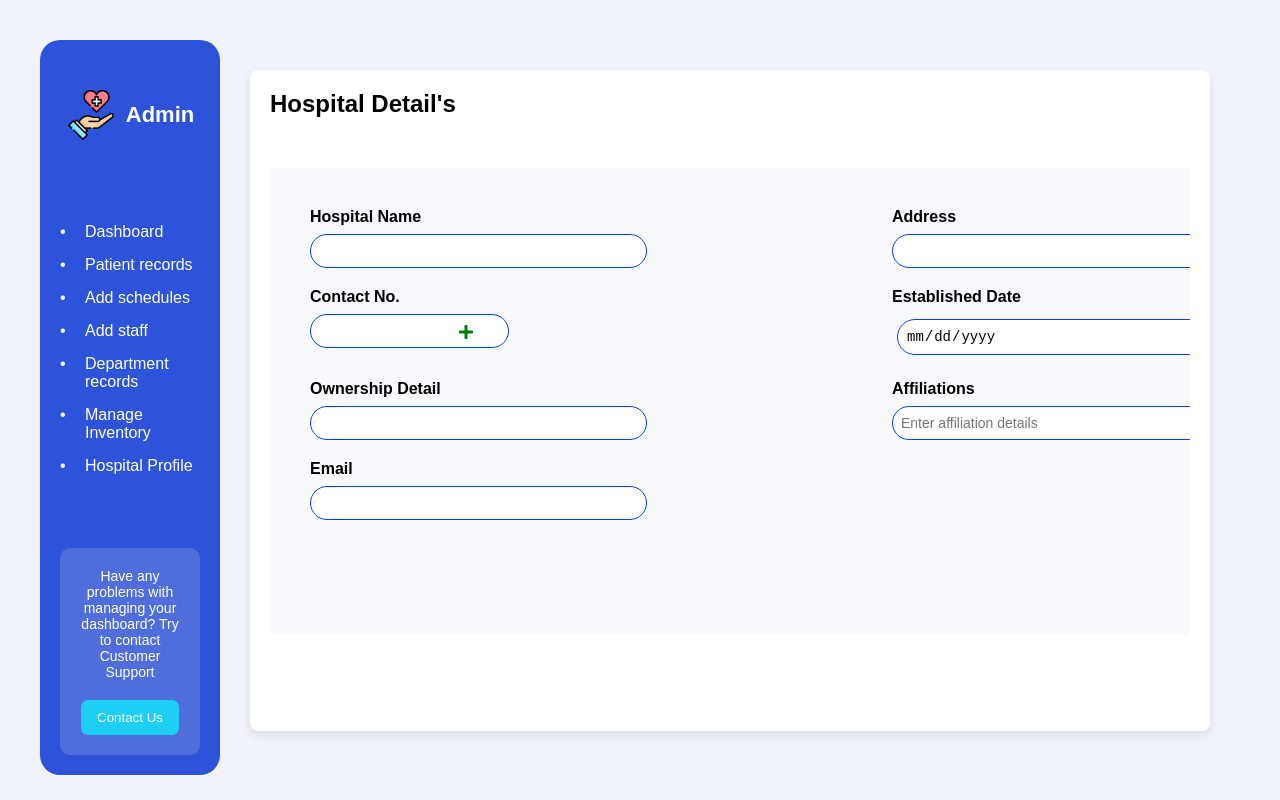
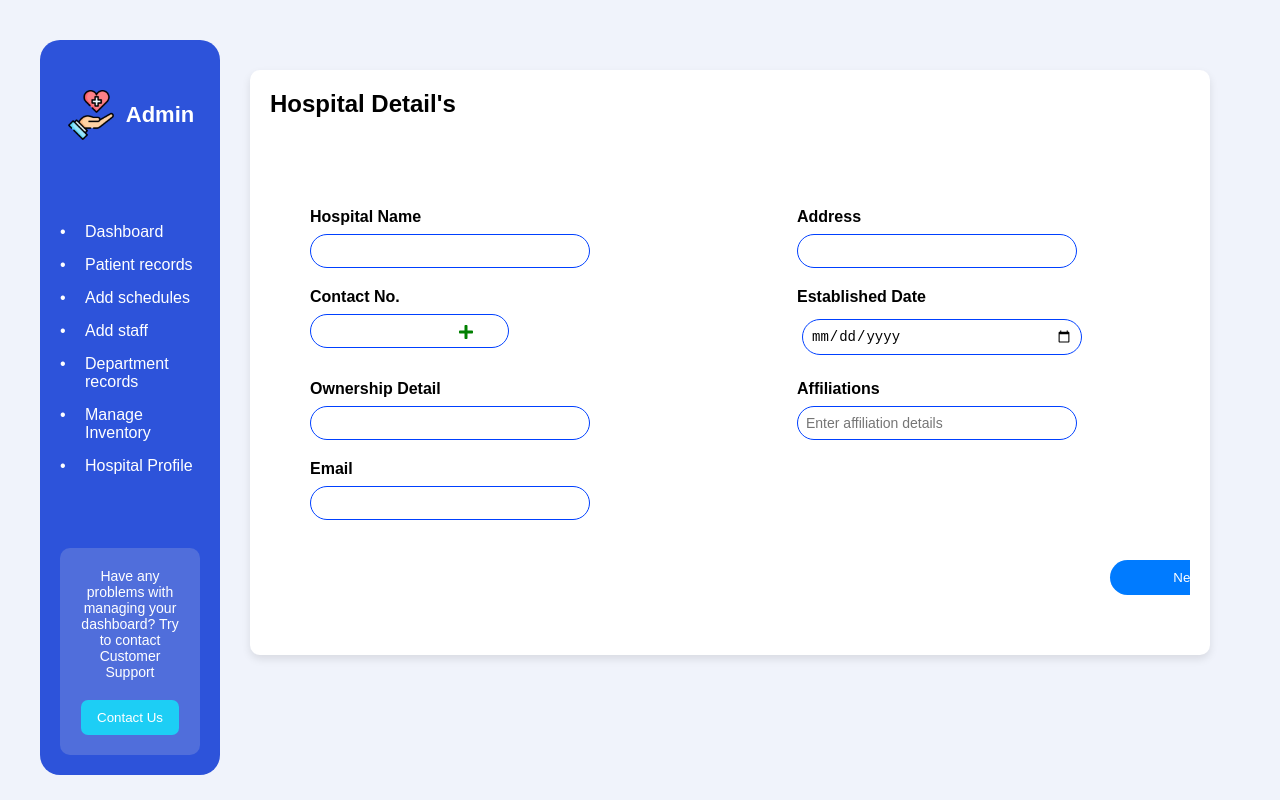
Before and after one commit to Hogwarts-Hackademy/Frontend-hospital, a React (Create React App) app: page /add-hospital in a window 1280 px wide. Built offline with nearby package versions, Linux system fonts and the light colour scheme.

Commit message:
add hospital update

```diff
--- a/src/App.jsx
+++ b/src/App.jsx
@@ -17,8 +17,8 @@ import HospitalProfile from "./pages/hospitalProfile/hospitalProfile.jsx";
 import DepartmentInfo from "./pages/departmentInfo/departmentInfo.jsx";
 import LabTechnicians from "./pages/dashboards/labTechnicians/technician.jsx"
 import BedAvail from "./pages/bedAvailibility/bedavailibility.jsx"
+import InventoryPage from "./pages/inventoryManagement/inventory.jsx";
 
-import Component1 from "./pages/component/component.jsx"
 function App() {
 	return (
 		<div className="App">
@@ -38,9 +38,9 @@ function App() {
 				<Route path="/add-hospital" element={<AddHospitalProfile />} />
 				<Route path="/hospital-profile" element={<HospitalProfile/>} />
 				<Route path="/department-info" element={<DepartmentInfo/>}/>
-				<Route path="/component1" element={<Component1 />} />
 				<Route path="/technician" element={<LabTechnicians />} />
 				<Route path="/beds" element={<BedAvail />} />
+				<Route path="/inventory" element={<InventoryPage />} />
 			</Routes>
 		</div>
 	);
--- a/src/pages/addHospitalProfile/addHospitalProfile.css
+++ b/src/pages/addHospitalProfile/addHospitalProfile.css
@@ -17,21 +17,9 @@
   flex: 1;
   padding: 40px;
   overflow-y: auto;
-  background-color: #f8f9fc;
   margin-top: 50px;
 }
 
-.card {
-  width: 1200px;
-  height: 661px;
-  background-color: white;
-  border-radius: 10px;
-  box-shadow: 0 4px 8px rgba(0, 0, 0, 0.1);
-  padding: 20px;
-  margin: 30px;
-  overflow-y: auto;
-  height: fit-content;
-}
 
 .card h2 {
   font-size: 24px;
@@ -48,6 +36,7 @@
   display: flex;
   flex-direction: column;
   align-items: flex-start;
+  margin: 10px;
 }
 
 .input-group label {
@@ -104,7 +93,7 @@
   border: none;
   border-radius: 26px;
   cursor: pointer;
-  margin-left: 990px;
+  margin-left: 800px;
 }
 
 .card button:hover {
@@ -431,17 +420,9 @@
   background-color: #121c36;
 }
 
-.main-content-hos {
-  flex: 1;
-  padding: 40px;
-  overflow-y: auto;
-  background-color: #f8f9fc;
-  margin-top: 50px;
-}
-
 .card {
   width: 1200px;
-  height: 661px;
+  height: fit-content;
   background-color: white;
   border-radius: 10px;
   box-shadow: 0 4px 8px rgba(0, 0, 0, 0.1);
@@ -518,3 +499,8 @@
    /* Border color on focus */
   box-shadow: 0 0 0 2px rgba(38, 143, 255, 0.2); /* Subtle focus shadow */
 }
+.card-container-addhos{
+  width: 100%;
+  display: flex;
+  flex-direction: row;
+}
```
